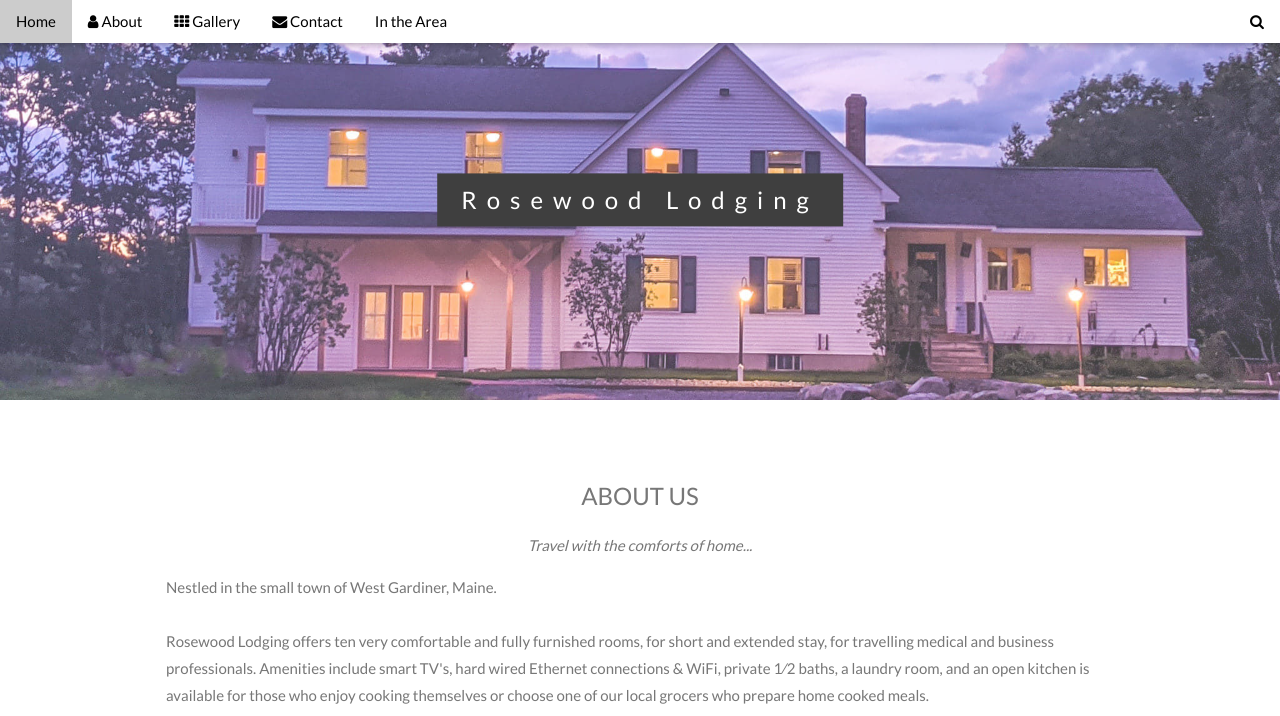
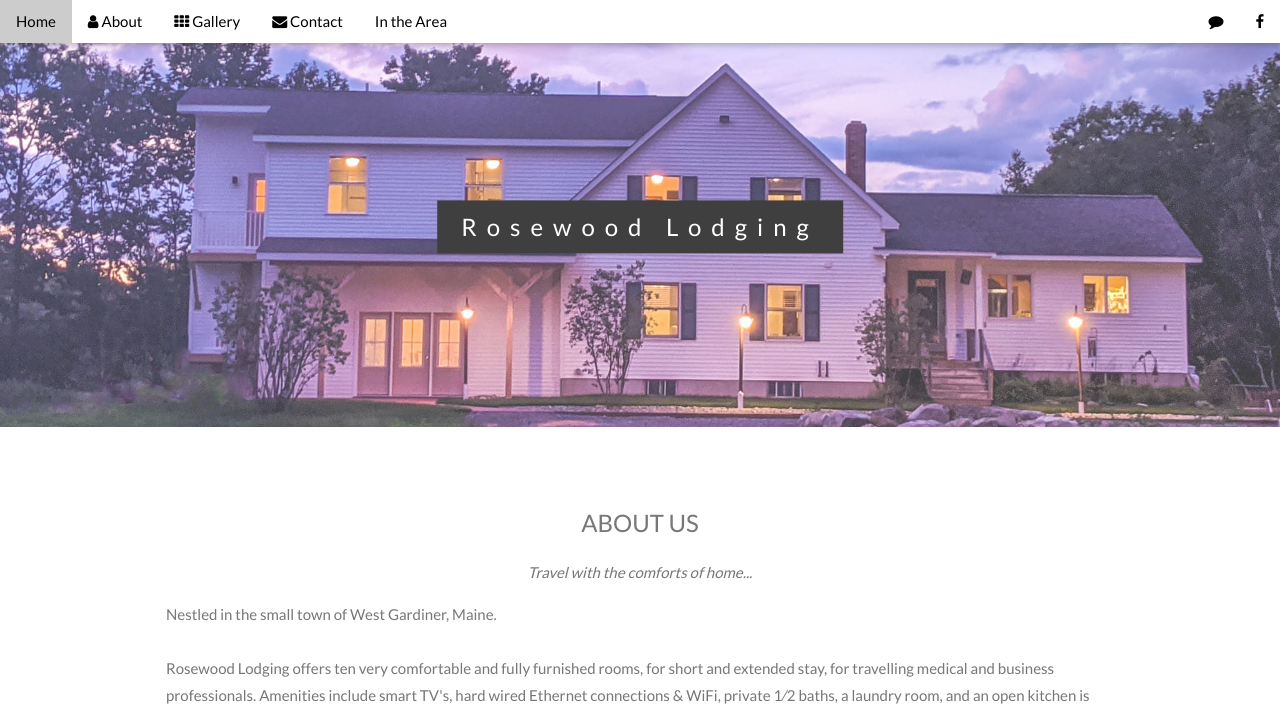
Before and after one commit to nick804/nick804.github.io, a plain HTML site: page index.html in a window 1280 px wide. Shown: the top 716 px of the page. Drawn offline with nearby package versions, Linux system fonts and the light colour scheme.

Commit message:
Update index.html

```diff
--- a/index.html
+++ b/index.html
@@ -72,6 +72,13 @@ extended stay, for travelling medical and business professionals. Please contact
   </style>
 </head>
 <body>
+  <div class="icon-bar">
+    <a href="https://www.facebook.com/rosewoodlodgingmaine" class="facebook"><i class="fa fa-facebook"></i></a>
+    <!-- <a href="#" class="twitter"><i class="fa fa-twitter"></i></a>  -->
+    <a href="https://g.page/rosewood-lodging/review?gm" class="google"><i class="fa fa-google"></i></a>
+    <!-- <a href="#" class="linkedin"><i class="fa fa-linkedin"></i></a>
+    <a href="#" class="youtube"><i class="fa fa-youtube"></i></a>  -->
+</div>
 
 <!-- Navbar (sit on top) -->
 <div class="w3-top">
@@ -84,9 +91,9 @@ extended stay, for travelling medical and business professionals. Please contact
     <a href="./#portfolio" class="w3-bar-item w3-button w3-hide-small"><i class="fa fa-th"></i> Gallery</a>
     <a href="./#contact" class="w3-bar-item w3-button w3-hide-small"><i class="fa fa-envelope"></i> Contact</a>
     <a href="./local_information#local" class="w3-bar-item w3-button w3-hide-small">In the Area</a>
-    <a href="#" class="w3-bar-item w3-button w3-hide-small w3-right w3-hover-red">
-      <i class="fa fa-search"></i>
-    </a>
+    <a href="https://www.facebook.com/rosewoodlodgingmaine" class="w3-bar-item w3-button w3-hide-small w3-right w3-hover-red"><i class="fa fa-facebook"></i></a>
+    <!-- <a href="#" class="twitter"><i class="fa fa-twitter"></i></a>  -->
+    <a href="https://g.page/rosewood-lodging/review?gm" class="w3-bar-item w3-button w3-hide-small w3-right w3-hover-red"><i class="fa fa-comment"></i></a>
   </div>
 
   <!-- Navbar on small screens -->
```
